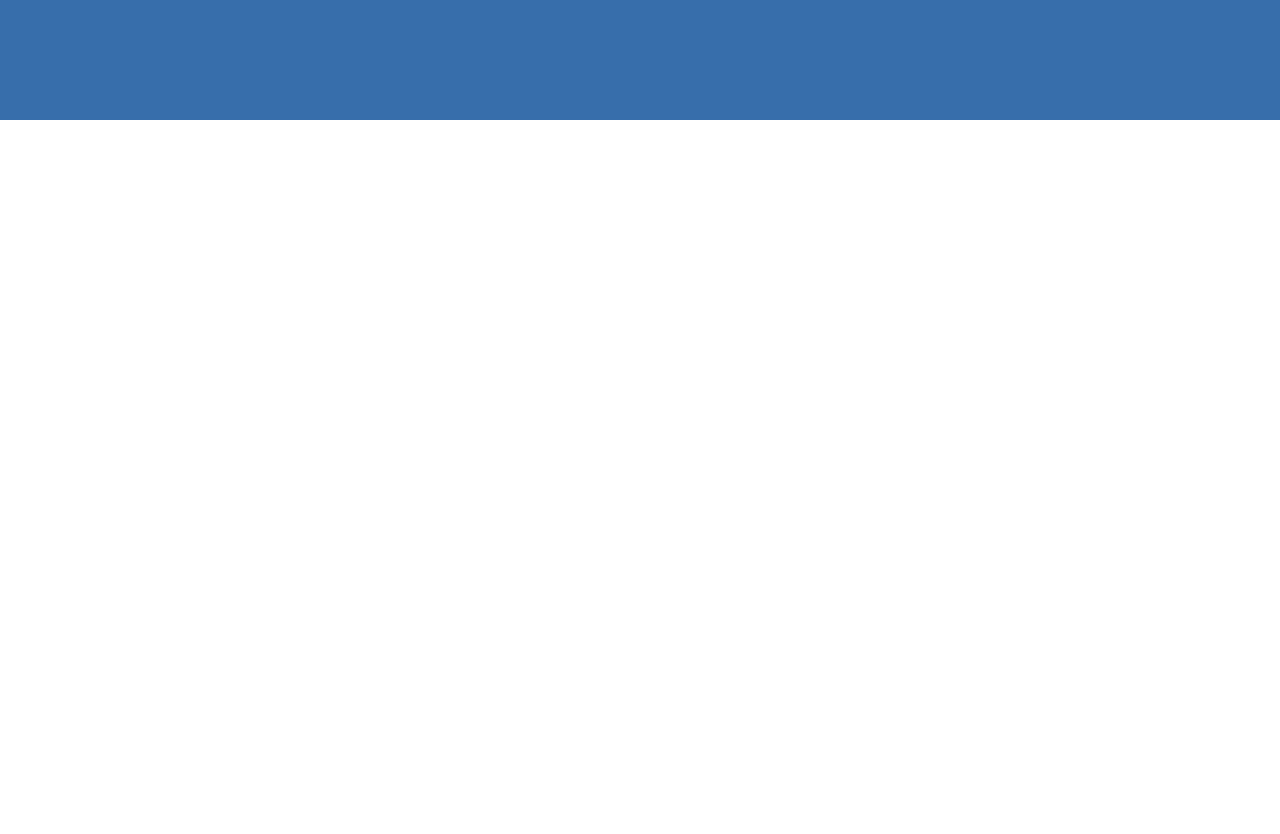
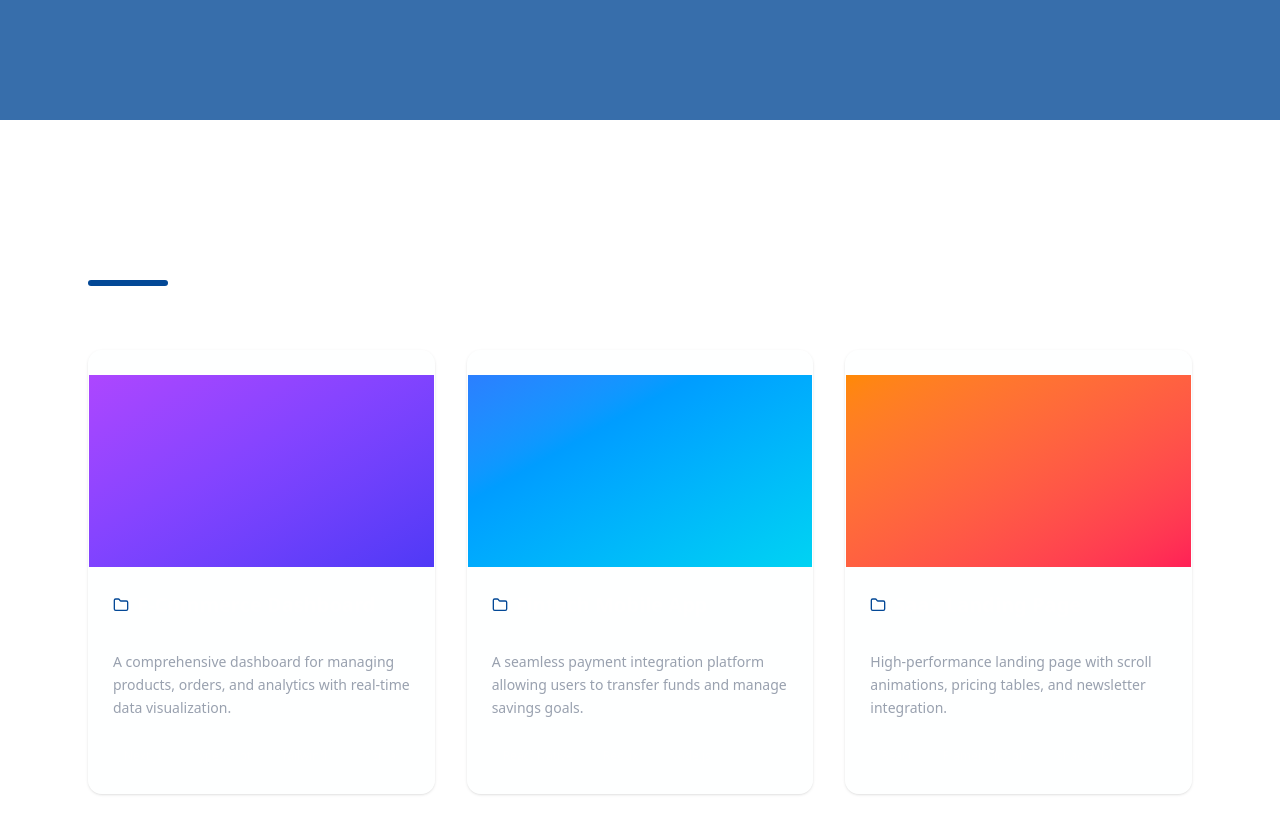
Before and after one commit to Jd33n27/Portfolio, a React (Vite) app: page / in a window 1280 px wide. Shown: the part 680-1514 px from the top of the page. Before the commit the page ends 800 px from the top, so only its background shows below. Built offline with nearby package versions, Linux system fonts and the light colour scheme.

Commit message:
Corrected Mobile Navbar, and started work on Projects section

```diff
--- /dev/null
+++ b/src/components/Animations/ClickRipple.tsx
@@ -0,0 +1,65 @@
+import { useEffect, useState } from "react";
+import { motion, AnimatePresence } from "framer-motion";
+
+export const ClickRipple = () => {
+  const [ripples, setRipples] = useState<
+    { x: number; y: number; id: number }[]
+  >([]);
+
+  useEffect(() => {
+    const handleClick = (e: MouseEvent) => {
+      const newRipple = {
+        x: e.clientX,
+        y: e.clientY,
+        id: Date.now(), // Unique ID for key
+      };
+
+      setRipples((prev) => [...prev, newRipple]);
+    };
+
+    window.addEventListener("click", handleClick);
+    return () => window.removeEventListener("click", handleClick);
+  }, []);
+
+  const removeRipple = (id: number) => {
+    setRipples((prev) => prev.filter((ripple) => ripple.id !== id));
+  };
+
+  return (
+    <div className="fixed inset-0 pointer-events-none z-9999 overflow-hidden">
+      <AnimatePresence>
+        {ripples.map((ripple) => (
+          <Ripple
+            key={ripple.id}
+            x={ripple.x}
+            y={ripple.y}
+            onComplete={() => removeRipple(ripple.id)}
+          />
+        ))}
+      </AnimatePresence>
+    </div>
+  );
+};
+
+// Sub-component for individual ripple
+const Ripple = ({
+  x,
+  y,
+  onComplete,
+}: {
+  x: number;
+  y: number;
+  onComplete: () => void;
+}) => {
+  return (
+    <motion.div
+      initial={{ opacity: 1, scale: 0 }}
+      animate={{ opacity: 0, scale: 2 }}
+      exit={{ opacity: 0 }}
+      transition={{ duration: 0.8, ease: "easeOut" }}
+      onAnimationComplete={onComplete}
+      style={{ top: y, left: x }}
+      className="absolute -translate-x-1/2 -translate-y-1/2 w-8 h-8 rounded-full border border-white bg-chelsea/20 shadow-[0_0_15px_rgba(59,130,246,0.5)]"
+    />
+  );
+};
--- /dev/null
+++ b/src/components/Projects/ProjectCard.tsx
@@ -0,0 +1,110 @@
+import { motion } from "framer-motion";
+import { Github, ExternalLink, Folder } from "lucide-react";
+import { Button } from "@/components/ui/button";
+import {
+  Card,
+  CardContent,
+  CardDescription,
+  CardFooter,
+  CardHeader,
+  CardTitle,
+} from "@/components/ui/card";
+
+const projects = [
+  {
+    title: "E-Commerce Dashboard",
+    description: "A comprehensive dashboard for managing products, orders, and analytics with real-time data visualization.",
+    tags: ["Next.js", "TypeScript", "Tailwind", "Prisma"],
+    links: { demo: "#", github: "#" },
+    image: "bg-gradient-to-br from-purple-500 to-indigo-600", //TODO Replace with real image URL later
+  },
+  {
+    title: "Fintech Mobile App",
+    description: "A seamless payment integration platform allowing users to transfer funds and manage savings goals.",
+    tags: ["React Native", "Redux", "Node.js"],
+    links: { demo: "#", github: "#" },
+    image: "bg-gradient-to-br from-blue-500 to-cyan-400",
+  },
+  {
+    title: "SaaS Landing Page",
+    description: "High-performance landing page with scroll animations, pricing tables, and newsletter integration.",
+    tags: ["React", "Framer Motion", "Shadcn UI"],
+    links: { demo: "#", github: "#" },
+    image: "bg-gradient-to-br from-orange-400 to-rose-500",
+  },
+];
+
+export const Projects = () => {
+  return (
+    <section className="py-24 bg-background relative" id="projects">
+      <div className="max-w-6xl mx-auto px-6">
+
+        {/* Section Header */}
+        <motion.div
+          initial={{ opacity: 0, y: 20 }}
+          whileInView={{ opacity: 1, y: 0 }}
+          viewport={{ once: true }}
+          transition={{ duration: 0.5 }}
+          className="mb-16"
+        >
+          <h2 className="text-3xl md:text-5xl font-bold text-white mb-4">
+            Featured Projects
+          </h2>
+          <div className="w-20 h-1.5 bg-chelsea rounded-full" />
+        </motion.div>
+
+        {/* The Grid: 1 col on mobile, 2 on tablet, 3 on desktop */}
+        <div className="grid grid-cols-1 md:grid-cols-2 lg:grid-cols-3 gap-8">
+          {projects.map((project, index) => (
+            <motion.div
+              key={index}
+              initial={{ opacity: 0, y: 20 }}
+              whileInView={{ opacity: 1, y: 0 }}
+              viewport={{ once: true }}
+              transition={{ duration: 0.5, delay: index * 0.1 }}
+            >
+              <Card className="bg-card/50 border-white/10 overflow-hidden group hover:border-chelsea/50 transition-colors duration-300 h-full flex flex-col">
+                {/* Project Image Area */}
+                <div className={`h-48 w-full ${project.image} relative overflow-hidden`}>
+                   {/* Overlay that appears on hover */}
+                   <div className="absolute inset-0 bg-black/60 opacity-0 group-hover:opacity-100 transition-opacity duration-300 flex items-center justify-center gap-4">
+                      <Button size="icon" variant="secondary" className="rounded-full">
+                        <Github className="w-5 h-5" />
+                      </Button>
+                      <Button size="icon" className="rounded-full bg-chelsea hover:bg-chelsea-hover">
+                        <ExternalLink className="w-5 h-5 text-white" />
+                      </Button>
+                   </div>
+                </div>
+
+                <CardHeader>
+                  <CardTitle className="text-white text-xl flex items-center gap-2">
+                    <Folder className="w-4 h-4 text-chelsea" />
+                    {project.title}
+                  </CardTitle>
+                </CardHeader>
+
+                <CardContent className="grow">
+                  <CardDescription className="text-gray-400 leading-relaxed">
+                    {project.description}
+                  </CardDescription>
+                </CardContent>
+
+                <CardFooter className="flex flex-wrap gap-2 mt-auto">
+                  {project.tags.map((tag) => (
+                    <span
+                      key={tag}
+                      className="text-xs font-medium px-2.5 py-1 rounded-md bg-white/5 text-white/70 border border-white/5"
+                    >
+                      {tag}
+                    </span>
+                  ))}
+                </CardFooter>
+              </Card>
+            </motion.div>
+          ))}
+        </div>
+      </div>
+    </section>
+  );
+};
--- /dev/null
+++ b/src/components/ui/card.tsx
@@ -0,0 +1,92 @@
+import * as React from "react"
+
+import { cn } from "@/lib/utils"
+
+function Card({ className, ...props }: React.ComponentProps<"div">) {
+  return (
+    <div
+      data-slot="card"
+      className={cn(
+        "bg-card text-card-foreground flex flex-col gap-6 rounded-xl border py-6 shadow-sm",
+        className
+      )}
+      {...props}
+    />
+  )
+}
+
+function CardHeader({ className, ...props }: React.ComponentProps<"div">) {
+  return (
+    <div
+      data-slot="card-header"
+      className={cn(
+        "@container/card-header grid auto-rows-min grid-rows-[auto_auto] items-start gap-2 px-6 has-data-[slot=card-action]:grid-cols-[1fr_auto] [.border-b]:pb-6",
+        className
+      )}
+      {...props}
+    />
+  )
+}
+
+function CardTitle({ className, ...props }: React.ComponentProps<"div">) {
+  return (
+    <div
+      data-slot="card-title"
+      className={cn("leading-none font-semibold", className)}
+      {...props}
+    />
+  )
+}
+
+function CardDescription({ className, ...props }: React.ComponentProps<"div">) {
+  return (
+    <div
+      data-slot="card-description"
+      className={cn("text-muted-foreground text-sm", className)}
+      {...props}
+    />
+  )
+}
+
+function CardAction({ className, ...props }: React.ComponentProps<"div">) {
+  return (
+    <div
+      data-slot="card-action"
+      className={cn(
+        "col-start-2 row-span-2 row-start-1 self-start justify-self-end",
+        className
+      )}
+      {...props}
+    />
+  )
+}
+
+function CardContent({ className, ...props }: React.ComponentProps<"div">) {
+  return (
+    <div
+      data-slot="card-content"
+      className={cn("px-6", className)}
+      {...props}
+    />
+  )
+}
+
+function CardFooter({ className, ...props }: React.ComponentProps<"div">) {
+  return (
+    <div
+      data-slot="card-footer"
+      className={cn("flex items-center px-6 [.border-t]:pt-6", className)}
+      {...props}
+    />
+  )
+}
+
+export {
+  Card,
+  CardHeader,
+  CardFooter,
+  CardTitle,
+  CardAction,
+  CardDescription,
+  CardContent,
+}
--- a/src/routes/_index.tsx
+++ b/src/routes/_index.tsx
@@ -1,11 +1,15 @@
+import { ClickRipple } from "@/components/Animations/ClickRipple";
 import { Hero } from "@/components/Hero";
 import { Navbar } from "@/components/Navbar";
+import { Projects } from "@/components/Projects/ProjectCard";
 
 export default function HomePage() {
   return (
     <>
+      <ClickRipple />
       <Navbar />
       <Hero />
+      <Projects />
     </>
   );
 }
```
Also changed, not shown: src/components/Hero.tsx (+22 -16 lines).
